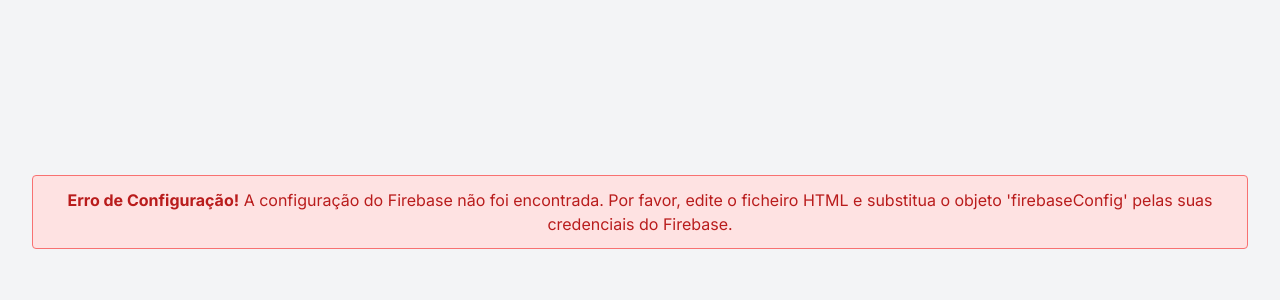
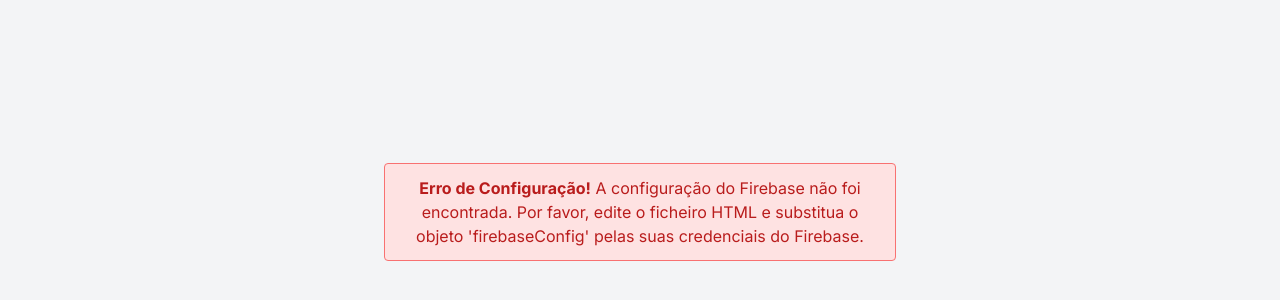
Before and after one commit to Gersonpelaes/CMV-IA, a plain HTML site: page index.html in a window 1280 px wide. Shown: the part 188-488 px from the top of the page. Drawn offline with nearby package versions, Linux system fonts and the light colour scheme.

```diff
--- a/index.html
+++ b/index.html
@@ -605,8 +605,9 @@
             };
 
             if (!firebaseConfig || !firebaseConfig.projectId || firebaseConfig.projectId === "YOUR_PROJECT_ID") {
-                document.body.innerHTML = `
-                    <div class="w-full h-screen flex items-center justify-center p-8 bg-gray-100">
+                document.getElementById('app-container').style.display = 'none';
+                document.getElementById('auth-view').innerHTML = `
+                    <div class="w-full max-w-lg mx-auto">
                         <div class="text-center bg-red-100 border border-red-400 text-red-700 px-4 py-3 rounded relative" role="alert">
                             <strong class="font-bold">Erro de Configuração!</strong>
                             <span class="block sm:inline">A configuração do Firebase não foi encontrada. Por favor, edite o ficheiro HTML e substitua o objeto 'firebaseConfig' pelas suas credenciais do Firebase.</span>
```
